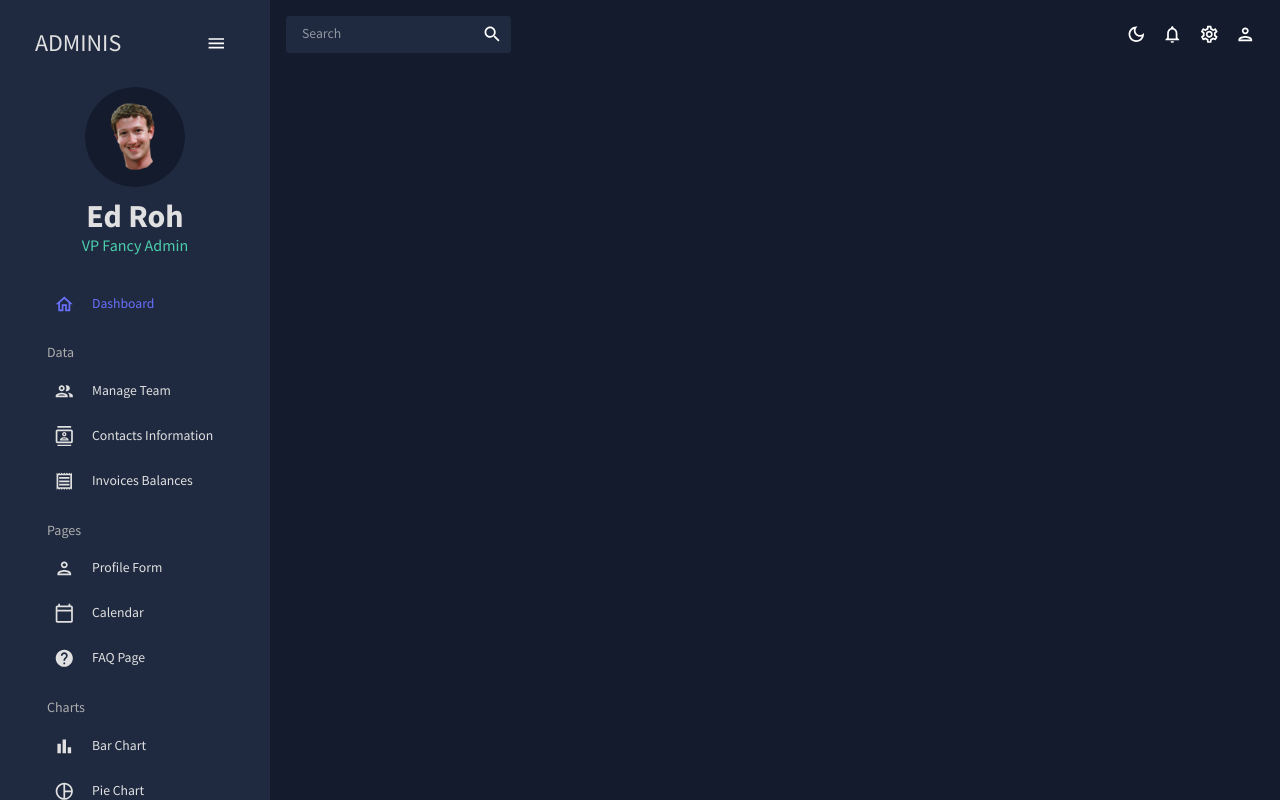
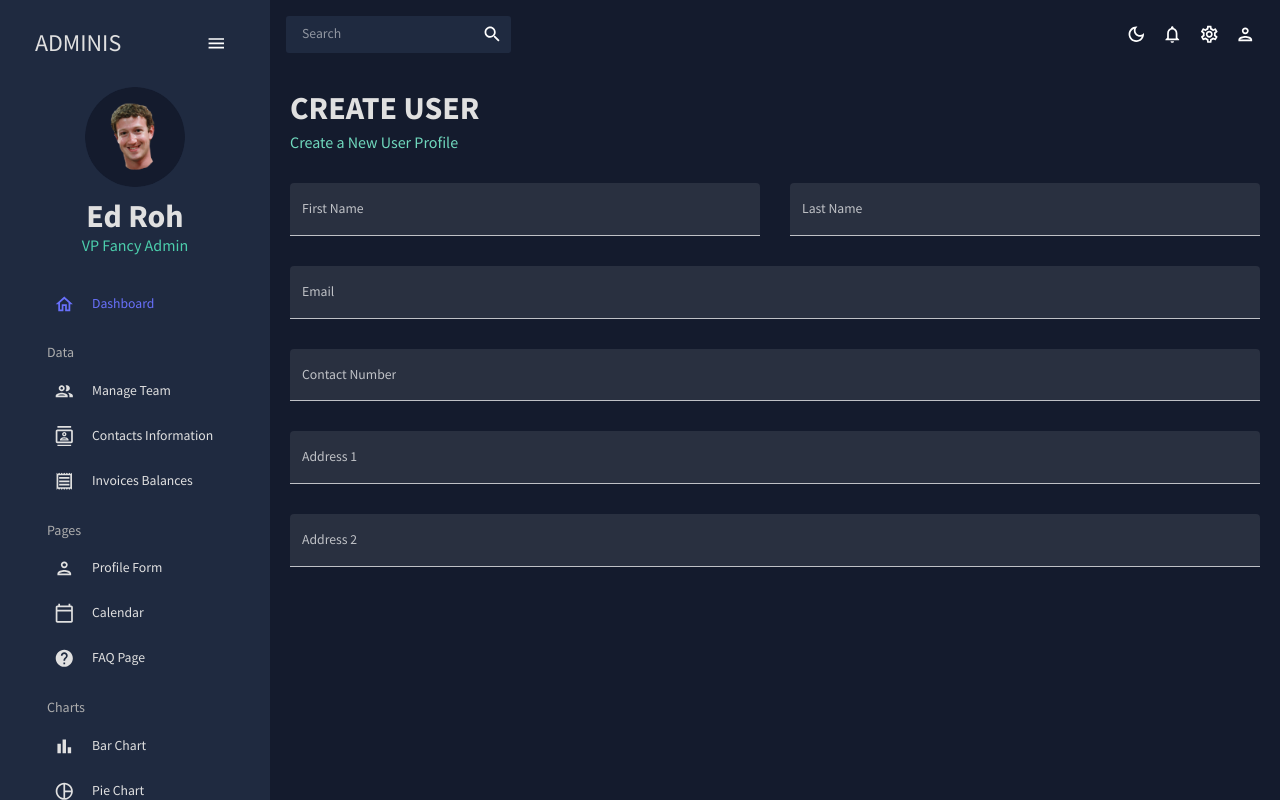
Before and after one commit to lukegronert/react-admin-dashboard, a React (Create React App) app: page /form in a window 1280 px wide. Built offline with nearby package versions, Linux system fonts and the light colour scheme.

Commit message:
Added all form fields to Form. Uncommented import and route in App.js so the /form route is accessible.

```diff
--- a/src/App.js
+++ b/src/App.js
@@ -9,8 +9,8 @@
 import Team from './scenes/team';
 import Contacts from './scenes/contacts';
 import Invoices from './scenes/invoices';
+import Form from './scenes/form';
 // import Bar from './scenes/bar';
-// import Form from './scenes/form';
 // import Line from './scenes/line';
 // import Pie from './scenes/pie';
 // import FAQ from './scenes/faq';
@@ -33,8 +33,8 @@
             <Route path="/team" element={<Team />} />
             <Route path="/contacts" element={<Contacts />} />
             <Route path="/invoices" element={<Invoices />} />
+            <Route path="/form" element={<Form />} />
             {/* <Route path="/bar" element={<Bar />} /> */}
-            {/* <Route path="/form" element={<Form />} /> */}
             {/* <Route path="/line" element={<Line />} /> */}
             {/* <Route path="/pie" element={<Pie />} /> */}
             {/* <Route path="/faq" element={<FAQ />} /> */}
--- a/src/scenes/form/index.jsx
+++ b/src/scenes/form/index.jsx
@@ -73,6 +73,71 @@
                   helperText={touched.firstName && errors.firstName}
                   sx={{ gridColumn: "span 2" }}
                 />
+                <TextField
+                  fullWidth
+                  variant="filled"
+                  type="text"
+                  label="Last Name"
+                  onBlur={handleBlur}
+                  onChange={handleChange}
+                  value={values.lastName}
+                  name="lastName"
+                  error={!!touched.lastName && !!errors.lastName}
+                  helperText={touched.lastName && errors.lastName}
+                  sx={{ gridColumn: "span 2" }}
+                />
+                <TextField
+                  fullWidth
+                  variant="filled"
+                  type="text"
+                  label="Email"
+                  onBlur={handleBlur}
+                  onChange={handleChange}
+                  value={values.email}
+                  name="email"
+                  error={!!touched.email && !!errors.email}
+                  helperText={touched.email && errors.email}
+                  sx={{ gridColumn: "span 4" }}
+                />
+                <TextField
+                  fullWidth
+                  variant="filled"
+                  type="text"
+                  label="Contact Number"
+                  onBlur={handleBlur}
+                  onChange={handleChange}
+                  value={values.contact}
+                  name="contact"
+                  error={!!touched.contact && !!errors.contact}
+                  helperText={touched.contact && errors.contact}
+                  sx={{ gridColumn: "span 4" }}
+                />
+                <TextField
+                  fullWidth
+                  variant="filled"
+                  type="text"
+                  label="Address 1"
+                  onBlur={handleBlur}
+                  onChange={handleChange}
+                  value={values.address1}
+                  name="address1"
+                  error={!!touched.address1 && !!errors.address1}
+                  helperText={touched.address1 && errors.address1}
+                  sx={{ gridColumn: "span 4" }}
+                />
+                <TextField
+                  fullWidth
+                  variant="filled"
+                  type="text"
+                  label="Address 2"
+                  onBlur={handleBlur}
+                  onChange={handleChange}
+                  value={values.address2}
+                  name="address2"
+                  error={!!touched.address2 && !!errors.address2}
+                  helperText={touched.address2 && errors.address2}
+                  sx={{ gridColumn: "span 4" }}
+                />
             </Box>
           </form>
         )}
```
